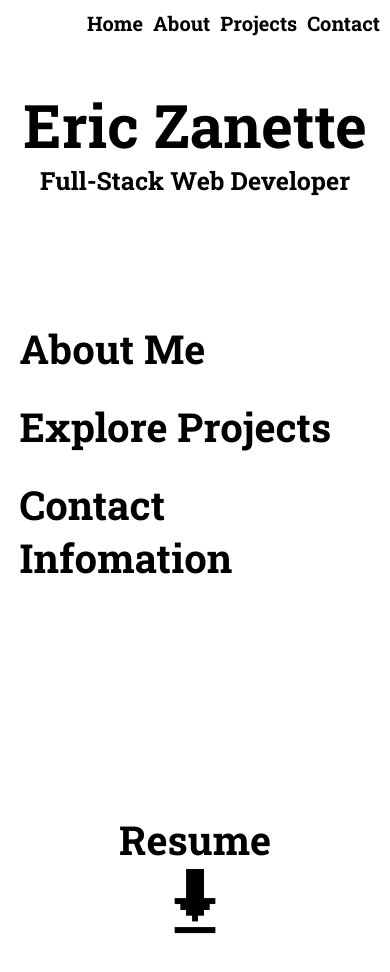
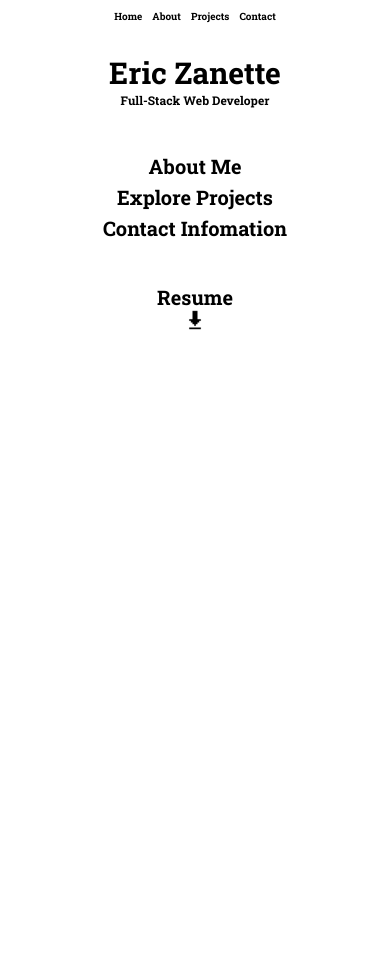
Before and after one commit to Eric-Zanette/portfolio, a React (Create React App) app: page / in a window 390 px wide. Shown: the top 972 px of the page. After the commit the page ends 844 px from the top, so only its background shows below. Built offline with nearby package versions, Linux system fonts and the light colour scheme.

Commit message:
homepage mobile

```diff
--- a/src/index.css
+++ b/src/index.css
@@ -453,6 +453,7 @@ nav .navLinks {
 }
 
 @media (max-width: 800px) {
+  /* Projects Page */
   .projectsPage {
     margin-top: 0;
   }
@@ -485,6 +486,74 @@ nav .navLinks {
 }
 
 @media (max-width: 500px) {
+  /* Navbar */
+  ul {
+    font-size: 10px;
+  }
+
+  nav .navContainer {
+    justify-content: center;
+  }
+
+  /* Home page */
+
+  .homePage {
+    margin-top: 5%;
+  }
+
+  .homePage .nameHeader {
+    margin: 0 auto;
+    text-align: center;
+    font-size: 30px;
+  }
+
+  .homePage .nameSubHeader {
+    margin: 0 auto;
+    text-align: center;
+    font-size: 12px;
+  }
+
+  .homePage .homeList {
+    margin: 45px auto 0 auto;
+    align-items: center;
+    text-align: center;
+    gap: 5px;
+    font-size: 20px;
+  }
+
+  .flyInImage.visible {
+    right: 20%;
+    opacity: 0;
+    transition: opacity 0.3s ease, right 0.3s ease;
+  }
+
+  .homePage .bottomBox {
+    display: flex;
+    flex-direction: column;
+    width: 100%;
+    align-items: center;
+    overflow: hidden;
+    height: 370px;
+    bottom: -220%;
+  }
+
+  .homePage .bottomBox h2 {
+    font-size: 20px;
+  }
+
+  .homePage .bottomBox #downloadImage {
+    height: 20px;
+    transition: transform 0.5s ease;
+  }
+
+  .homePage .bottomBox #contactBox {
+    display: none;
+  }
+
+  .homePage .bottomBox #contactBox.hovered {
+    display: none;
+  }
+  /* Projects Page */
   .projectsPage .projectLine .projectContainer .projectContent {
     flex-direction: column;
     font-size: 10px;
```
